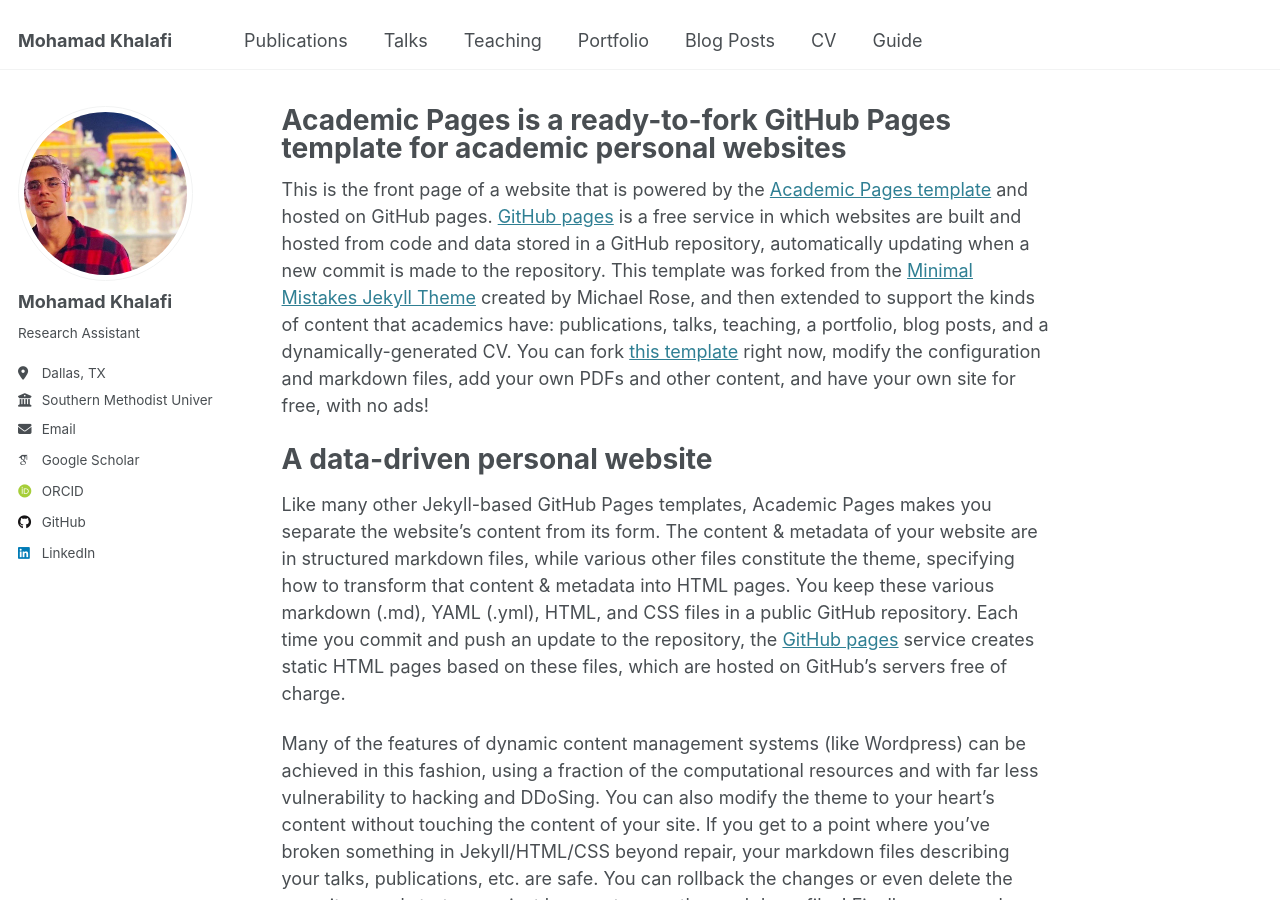
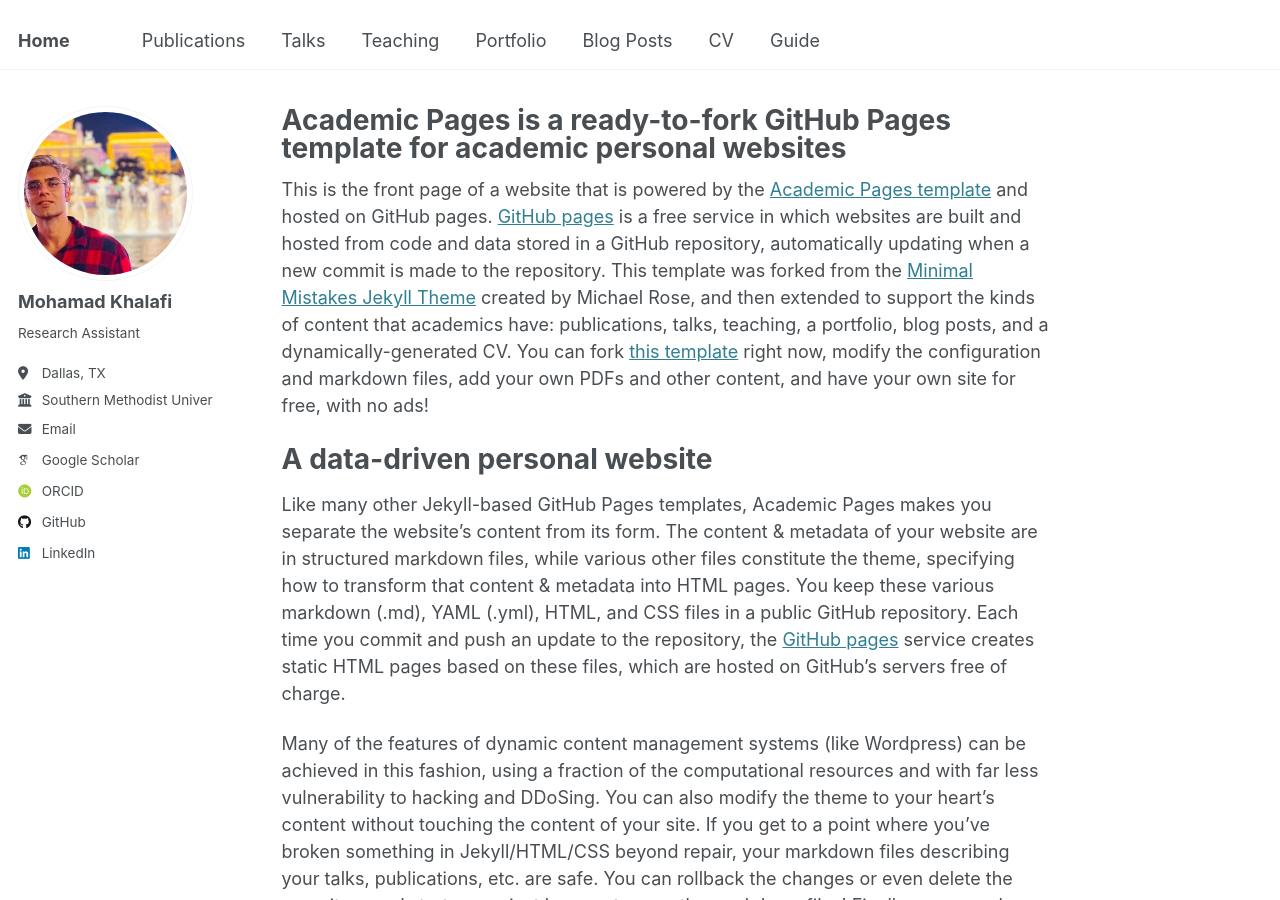
Before and after one commit to Mohammadkhf/mohammadkhf.github.io, a Jekyll site: the page built from _pages/about.md, in a window 1280 px wide and 900 px high. Built offline with Jekyll 4.4.1, drawn with Linux system fonts in a browser that asks for light colours; some web fonts are replaced.

Commit message:
Update _config.yml

```diff
--- a/_config.yml
+++ b/_config.yml
@@ -9,7 +9,7 @@
 # Basic Site Settings
 locale                   : "en-US"
 site_theme               : "default"
-title                    : "Mohamad Khalafi"
+title                    : "Home"
 title_separator          : "-"
 name                     : &name "Mohamad Khalafi"
 description              : &description "Research Assistant at SMU"
```
